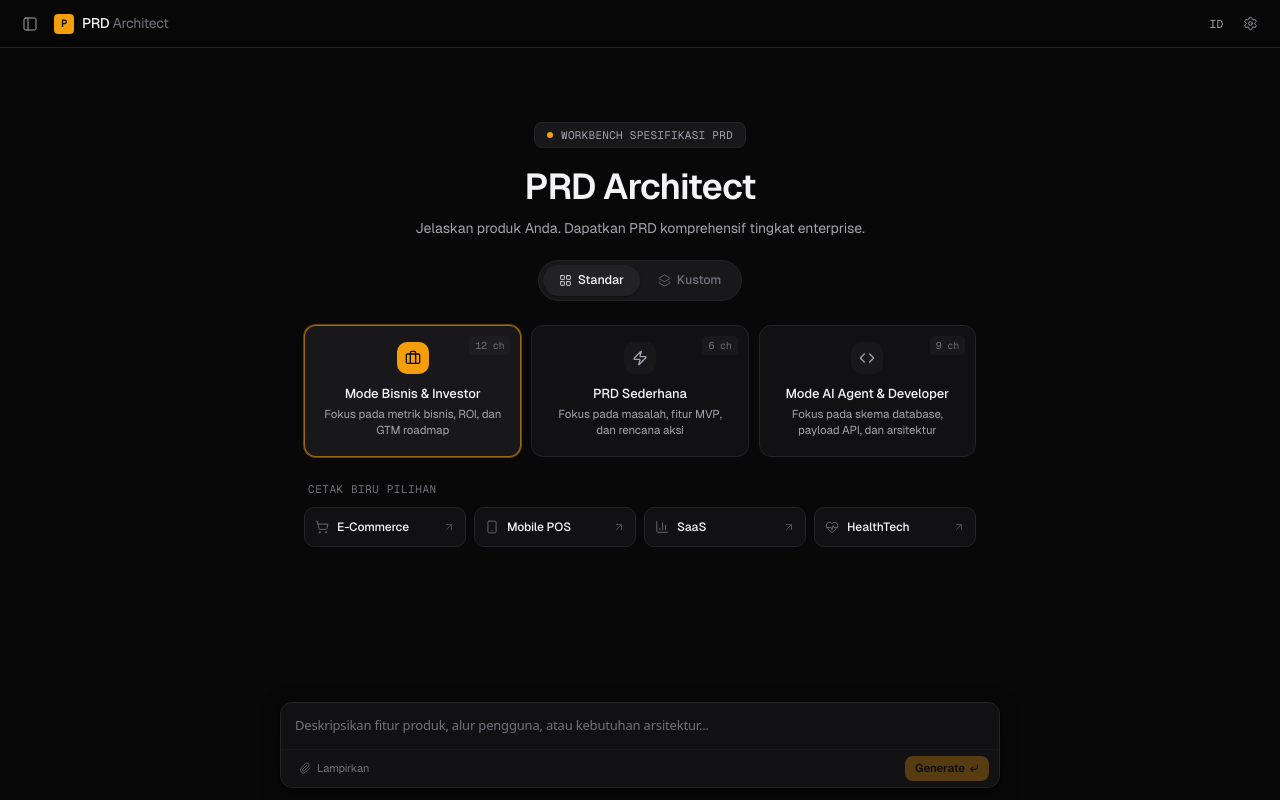
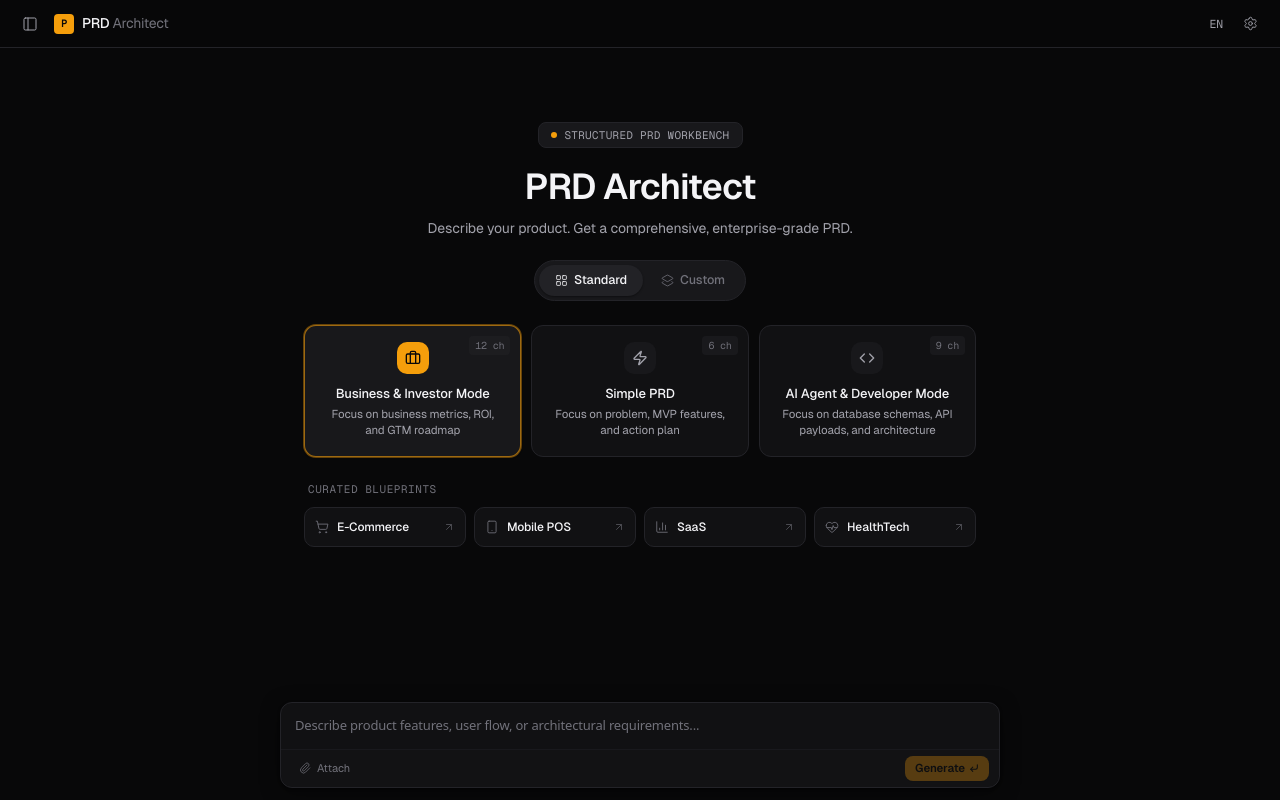
Before and after one commit to TrygerZ/PRD-Architect, a React (Vite) app: page / in a window 1280 px wide. Built offline with nearby package versions, Linux system fonts and the light colour scheme.

Commit message:
feat(i18n): default UI language to English
First-time visitors now see English. A stored PRD_LANGUAGE choice still
wins, so existing users keep their language.

```diff
--- a/index.html
+++ b/index.html
@@ -1,5 +1,5 @@
 <!doctype html>
-<html lang="id">
+<html lang="en">
   <head>
     <meta charset="UTF-8" />
     <meta name="viewport" content="width=device-width, initial-scale=1.0" />
--- a/src/App.tsx
+++ b/src/App.tsx
@@ -37,7 +37,7 @@ export default function App() {
   const [customApiKey, setCustomApiKey] = useState("");
   const { provider, model, customEndpoint, persistSettings } = useSettings();
   const [productType, setProductType] = useState<ProductType>("Unknown");
-  const [language, setLanguage] = useState<"id" | "en">("id");
+  const [language, setLanguage] = useState<"id" | "en">("en");
   const { showScrollTop, showScrollBottom, handleScroll: onContainerScroll } = useScroll();
   const { toastMessage, showToast } = useToast();
 
@@ -170,7 +170,7 @@ export default function App() {
     };
   }, []);
 
-  // Load preferensi bahasa dari localStorage (default "id")
+  // Load preferensi bahasa dari localStorage (default "en")
   useEffect(() => {
     const VALID_LANGUAGES: Array<"id" | "en"> = ["id", "en"];
     const storedLang = safeGetLocalStorage("PRD_LANGUAGE");
```
